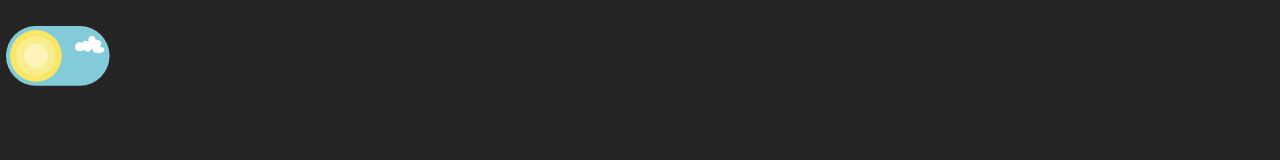
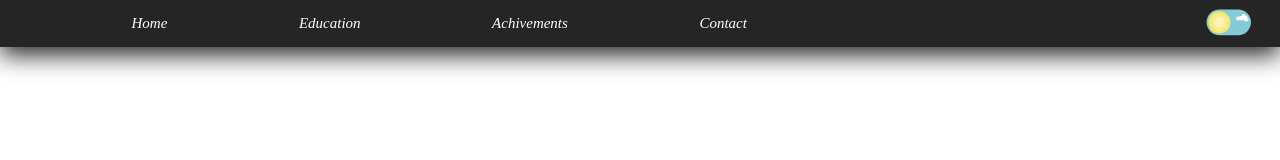
Before and after one commit to vineet1cg/HTML-Practice, a plain HTML site: page View/index.html in a window 1280 px wide. Drawn offline with Linux system fonts and the light colour scheme.

Commit message:
made a navbar

```diff
--- a/Css/style.css
+++ b/Css/style.css
@@ -22,13 +22,48 @@ h1{
     font-size: 30px;
 
 }
+/* light mode nav bar */
+.light-dark-nav{
+background-color: var(--secondary-color);
+height: 20%;
+overflow-x: hidden;
+display:flex;
+box-shadow: 0 8px 25px var(--secondary-color);
 
+.nav-left{
+    /* background-color: red; */
+    width: 70vw;
+    display: flex;
+    justify-content: space-evenly;
+    color: var(--primary-color);
+}
+.nav-right{
+    /* background-color: blue; */
+    width: 30vw;
+    display: flex;
+    justify-content: flex-end;
+    align-items: center;
+    padding-right: 25px;
+
+}
+h3{
+    font-style: italic;
+    font-size: 15px;
+    font-weight: 200;
+}
+
+
+
+
+/* toggle-button */
 #theme-toggle-button {
   font-size: 17px;
   position: relative;
   display: inline-block;
-  width: 7em;
+  width: 3em;
   cursor: pointer;
+  padding-top: 5px;
+
 }
 
 
@@ -36,6 +71,7 @@ h1{
   opacity: 0;
   width: 0;
   height: 0;
+  display: none;
 }
 
 #container,
--- a/View/index.html
+++ b/View/index.html
@@ -7,9 +7,18 @@
     <link rel="stylesheet" href="/HTML-Practice/Css/style.css">
 
 </head>
-<body class="dark-mode">
-
-<label id="theme-toggle-button">
+<body class="light-mode">
+    <!-- nav-bar -->
+     <div class="light-dark-nav">
+        <div class="nav-left">
+            <h3>Home</h3>
+            <h3>Education</h3>
+            <h3>Achivements</h3>
+            <h3>Contact</h3>
+        </div>
+        <div class="nav-right">
+            <!-- <p>Right-Navbar</p> -->
+            <label id="theme-toggle-button">
   <input type="checkbox" id="toggle">
   <svg viewBox="0 0 69.667 44" xmlns:xlink="http://www.w3.org/1999/xlink" xmlns="http://www.w3.org/2000/svg">
     <g transform="translate(3.5 3.5)" data-name="Component 15 – 1" id="Component_15_1">
@@ -66,6 +75,12 @@
     </g>
   </svg>
 </label>
+        </div>
+     </div>
+
+
+    <!-- Toggle For Dark Light -->
+
 
 
     <script src="/HTML-Practice/Js/index.js"></script>
```
